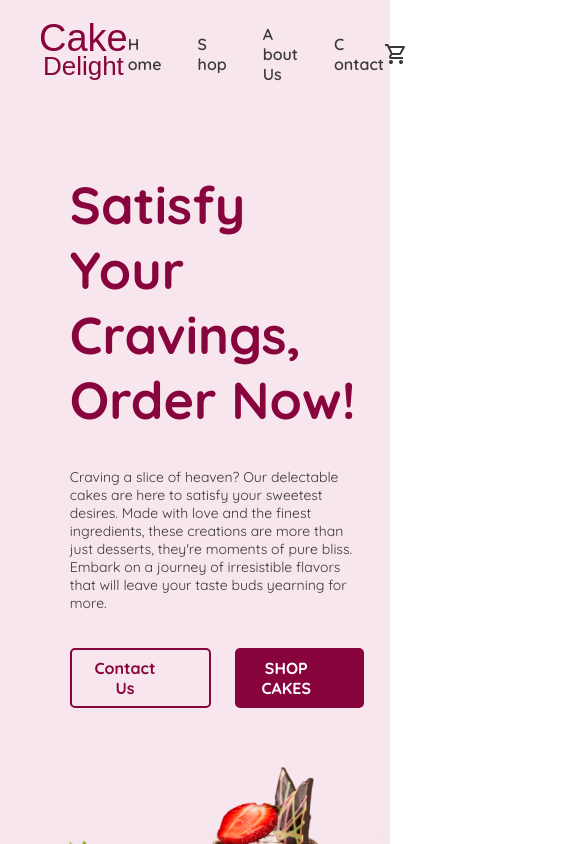
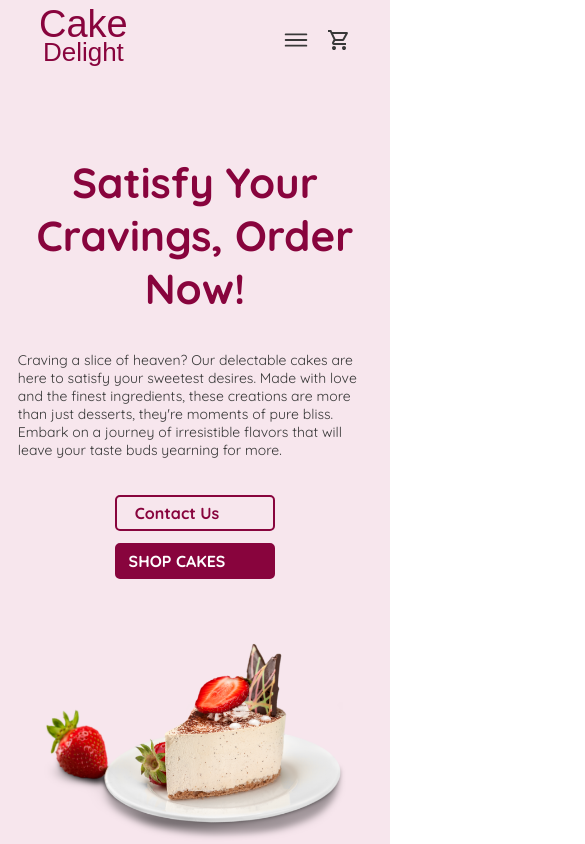
Before and after one commit to tomassfernandes/cake-delight, a React (Create React App) app in the folder cake-delight/: page / in a window 390 px wide. Shown: the top 844 px of the page, 585 px wide, since content can reach past the window. Built offline with nearby package versions, Linux system fonts and the light colour scheme; a web font is replaced by a local one.

Commit message:
Queries almost done (only adjustments left))

```diff
--- a/cake-delight/src/CSS/header-section.css
+++ b/cake-delight/src/CSS/header-section.css
@@ -59,8 +59,21 @@
   display: flex;
   align-items: center;
   justify-content: center;
+  gap: 1.6rem;
 }
 
 .header-icons-div svg {
   fill: #383838;
 }
+
+.nav-btn {
+  height: 3rem;
+  width: 3rem;
+  background: none;
+  border: none;
+  display: none;
+}
+
+.nav-btn svg {
+  cursor: pointer;
+}
--- a/cake-delight/src/CSS/info-section.css
+++ b/cake-delight/src/CSS/info-section.css
@@ -14,7 +14,6 @@
   display: flex;
   flex-direction: column;
   align-items: center;
-
   gap: 0.8rem;
 }
 
--- a/cake-delight/src/CSS/queries.css
+++ b/cake-delight/src/CSS/queries.css
@@ -72,3 +72,286 @@
     right: 5%;
   }
 }
+
+/*----------------------------------------
+----------- MAX WIDTH 55EM --------------
+-----------------------------------------*/
+
+@media (max-width: 55em) {
+  .footer {
+    max-width: 100%;
+  }
+
+  .footer-grid {
+    grid-template-columns: repeat(3, 1fr);
+  }
+
+  .coming-soon-img-background {
+    padding: 1.6rem 3.6rem;
+  }
+}
+
+/*----------------------------------------
+----------- MAX WIDTH 45EM --------------
+-----------------------------------------*/
+
+@media (max-width: 45em) {
+  header .nav-btn {
+    display: block;
+  }
+
+  header nav {
+    position: fixed;
+    top: 0;
+    left: 0;
+    height: 100%;
+    width: 100%;
+    display: flex;
+    flex-direction: column;
+    align-items: center;
+    justify-content: center;
+    gap: 2.4rem;
+    background-color: #88043d;
+    transition: all 1s;
+    transform: translateY(-100vh);
+  }
+
+  header .responsive-nav {
+    transform: none;
+  }
+
+  nav .nav-close-btn {
+    position: absolute;
+    top: 5rem;
+    right: 5rem;
+  }
+
+  .nav-link {
+    color: white;
+  }
+
+  .info-section {
+    width: 90%;
+  }
+
+  .shop-section {
+    padding: 9.6rem 0.8rem;
+  }
+
+  .shop-grid {
+    grid-template-columns: repeat(2, 1fr);
+  }
+
+  .cake-best-seller-div {
+    width: 100%;
+  }
+
+  .cake-best-seller-img {
+    width: 40%;
+  }
+
+  .best-seller-mini-div-img {
+    width: 3rem;
+    height: 3rem;
+  }
+
+  .best-seller-mini-div-p {
+    font-size: 0.8rem;
+  }
+
+  .our-store-grid-section {
+    max-width: 95%;
+  }
+
+  .our-store-grid {
+    grid-template-columns: 1fr;
+  }
+
+  .grid-order-text {
+    order: 1;
+  }
+
+  .grid-order-img {
+    order: 2;
+  }
+
+  .our-store-img {
+    width: 80%;
+  }
+
+  .our-store-text-div {
+    width: 90%;
+    margin: 0 auto;
+  }
+
+  .our-store-h3 {
+    text-align: center;
+  }
+
+  .our-store-p {
+    text-align: center;
+  }
+
+  .coming-soon-img-background {
+    padding: 1.6rem;
+  }
+
+  .coming-soon-timer-p {
+    color: #88043d;
+    font-size: 2.2rem;
+    font-weight: 600;
+  }
+
+  .coming-soon-socials-div svg {
+    height: 3rem;
+    width: 3rem;
+  }
+
+  .footer-grid {
+    gap: 1.6rem;
+  }
+}
+
+/*----------------------------------------
+----------- MAX WIDTH 33EM --------------
+-----------------------------------------*/
+
+@media (max-width: 33em) {
+  .header {
+    background-color: #f7e6ed;
+    padding: 1.2rem 0;
+  }
+
+  .cta-left-grid {
+    padding: 1.2rem;
+  }
+
+  .cta-btn-div {
+    display: flex;
+    align-items: center;
+    gap: 1.2rem;
+  }
+
+  .cta-btn {
+    padding: 0.8rem 1.2rem;
+    cursor: pointer;
+    border: none;
+    border-radius: 5px;
+    font-size: 1.6rem;
+    border: 2px solid #88043d;
+    display: flex;
+    align-items: center;
+    justify-content: center;
+    gap: 1.2rem;
+    transition: all 0.5s;
+  }
+
+  .heading-primary {
+    font-size: 4.2rem;
+    text-align: center;
+  }
+
+  .info-section {
+    width: 97%;
+  }
+
+  .shop-section {
+    padding: 9.6rem 3.6rem 0;
+  }
+
+  .shop-grid {
+    grid-template-columns: 1fr;
+  }
+
+  .best-seller-section {
+    display: none;
+  }
+
+  .our-store-text-div {
+    width: 100%;
+    padding: 2.4rem 0.8rem;
+  }
+
+  .our-store-img {
+    width: 95%;
+  }
+
+  .footer-grid {
+    grid-template-columns: repeat(2, 1fr);
+  }
+}
+
+/*----------------------------------------
+----------- MAX WIDTH 25EM --------------
+-----------------------------------------*/
+
+@media (max-width: 25em) {
+  .cta-btn-div {
+    flex-direction: column;
+  }
+
+  .cta-btn-1 {
+    padding: 0.4rem 1.8rem;
+  }
+
+  .cta-btn-2 {
+    padding: 0.4rem 1.2rem;
+  }
+
+  .info-grid {
+    grid-template-columns: 1fr;
+  }
+
+  .type-cake-div {
+    width: 100%;
+    gap: 1.2rem;
+    flex-direction: column;
+  }
+
+  .coming-soon-socials-div {
+    display: none;
+  }
+
+  .coming-soon-timer-div {
+    display: flex;
+    align-items: center;
+    justify-content: center;
+  }
+
+  .footer-grid {
+    grid-template-columns: 1fr;
+  }
+
+  .footer-div {
+    display: flex;
+    flex-direction: column;
+    margin: 0 auto;
+    width: 80%;
+  }
+}
+
+/*----------------------------------------
+----------- MAX WIDTH 18EM --------------
+-----------------------------------------*/
+
+@media (max-width: 18em) {
+  .shop-cake-img {
+    width: 100%;
+  }
+
+  .ingredient-selection-box {
+    width: 60%;
+  }
+
+  .footer-div {
+    width: 95%;
+  }
+
+  .footer-form-input {
+    width: 100%;
+  }
+
+  .footer-form-btn {
+    width: 100%;
+  }
+}
--- a/cake-delight/src/CSS/shop-section.css
+++ b/cake-delight/src/CSS/shop-section.css
@@ -46,6 +46,10 @@
   flex-direction: column;
   gap: 1.2rem;
   align-items: center;
+}
+
+.shop-cake-img {
+  width: 85%;
 }
 
 .shop-cake-name {
--- a/cake-delight/src/Items/ShopItem.js
+++ b/cake-delight/src/Items/ShopItem.js
@@ -24,6 +24,29 @@ export default function ShopItem({ displayAllCakes, cakeType }) {
       <path d="M200-440v-80h560v80H200Z" />
     </svg>
   );
+
+  const [onDisplay, setOnDisplay] = useState(false);
+
+  useEffect(() => {
+    const handleResize = () => {
+      // Check if the window width is less than or equal to 45em
+      const isMatch = window.matchMedia("(max-width: 45em)").matches;
+
+      // Update the state based on the match
+      setOnDisplay(isMatch);
+    };
+
+    // Initial check
+    handleResize();
+
+    // Attach event listener for window resize
+    window.addEventListener("resize", handleResize);
+
+    // Clean up the event listener when the component unmounts
+    return () => {
+      window.removeEventListener("resize", handleResize);
+    };
+  }, []);
 
   const data = [
     {
@@ -64,7 +87,7 @@ export default function ShopItem({ displayAllCakes, cakeType }) {
       text: "Savor the creamy delight of our cheesecake, a perfect blend of velvety texture and rich indulgence",
       icon: plusIcon,
       price: 22.99,
-      onDisplay: false,
+      onDisplay: onDisplay,
       ingredients: ["Cream", "Biscuit", "Fruits"],
     },
     {
--- a/cake-delight/src/Sections/BestSellerSection.js
+++ b/cake-delight/src/Sections/BestSellerSection.js
@@ -1,6 +1,6 @@
 export default function BestSellerSection() {
   return (
-    <section className="section ">
+    <section className="section best-seller-section">
       <h2 className="heading-secondary">Best Seller</h2>
       <div className="cake-best-seller-div">
         <img
--- a/cake-delight/src/Sections/Header.js
+++ b/cake-delight/src/Sections/Header.js
@@ -1,4 +1,12 @@
+import { useRef } from "react";
+
 export default function Header() {
+  const navRef = useRef();
+
+  function showNavBar() {
+    navRef.current.classList.toggle("responsive-nav");
+  }
+
   return (
     <header className="header">
       <div className="header-main-div">
@@ -7,7 +15,7 @@ export default function Header() {
           <p className="logo-letter">Delight</p>
         </div>
 
-        <nav className="nav">
+        <nav ref={navRef} className="nav">
           <a className="nav-link">
             <span>H</span>ome
           </a>
@@ -20,8 +28,43 @@ export default function Header() {
           <a className="nav-link">
             <span>C</span>ontact
           </a>
+          <button onClick={showNavBar} className="nav-btn nav-close-btn">
+            <svg
+              style={{ fill: "white", color: "white", stroke: "white" }}
+              xmlns="http://www.w3.org/2000/svg"
+              class="ionicon"
+              viewBox="0 0 512 512"
+            >
+              <path
+                fill="none"
+                stroke="currentColor"
+                stroke-linecap="round"
+                stroke-linejoin="round"
+                stroke-width="32"
+                d="M368 368L144 144M368 144L144 368"
+              />
+            </svg>
+          </button>
         </nav>
+
         <div className="header-icons-div">
+          <button onClick={showNavBar} className="nav-btn nav-menu-btn">
+            <svg
+              style={{ fill: "#383838", color: "#383838", stroke: "#383838" }}
+              xmlns="http://www.w3.org/2000/svg"
+              class="ionicon"
+              viewBox="0 0 512 512"
+            >
+              <path
+                fill="none"
+                stroke="currentColor"
+                stroke-linecap="round"
+                stroke-miterlimit="10"
+                stroke-width="32"
+                d="M80 160h352M80 256h352M80 352h352"
+              />
+            </svg>
+          </button>
           <svg
             xmlns="http://www.w3.org/2000/svg"
             height="24"
--- a/cake-delight/src/Sections/OurStoreSection.js
+++ b/cake-delight/src/Sections/OurStoreSection.js
@@ -44,14 +44,14 @@ export default function OurStoreSection() {
             />
           </div>
 
-          <div className="our-store-img-div">
+          <div className="our-store-img-div grid-order-img">
             <img
               className="our-store-img"
               src="/img/our-store-img-3.webp"
               alt="Our staff working"
             />
           </div>
-          <div className="our-store-text-div">
+          <div className="our-store-text-div grid-order-text">
             <div className="our-store-icon-div">
               <svg
                 xmlns="http://www.w3.org/2000/svg"
```
Also changed, not shown: cake-delight/public/svg/close-outline.svg (added), cake-delight/public/svg/menu-outline.svg (added).
